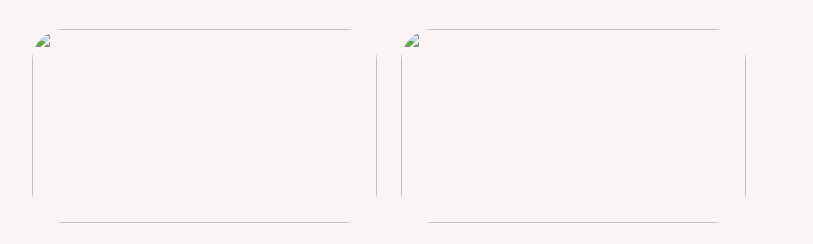
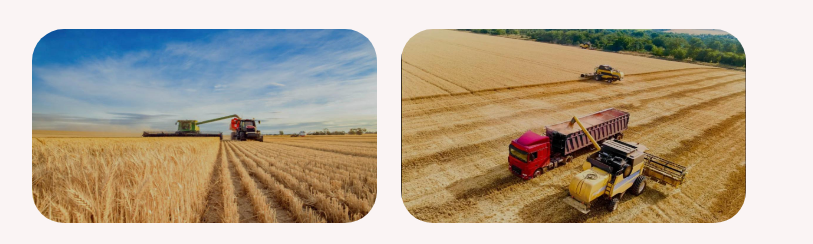
Before and after one commit to Antunes1010/projeto-acessibilidade, a plain HTML site: page index.html in a window 1280 px wide. Shown: the part 1604-1848 px from the top of the page, without its empty margins (251-1064 px from the left). Drawn offline with nearby package versions, Linux system fonts and the light colour scheme.

Commit message:
Update index.html

```diff
--- a/index.html
+++ b/index.html
@@ -39,7 +39,7 @@
                         class="btn btn-primary btn-lg botao-inicio fw-semibold">Quero
                         conhecer!</a>
                 </div>
-                <img src="img/imagem principal.jpeg" alt="A imagem apresenta o grupo musical Os mutantes, sao tres pessoas cantando em  dois microfones" title="Arcane é uma série animada da Netflix baseada no universo do jogo League of Legends, desenvolvido pela Riot Games. Lançada em 2021, a animação se destaca por sua qualidade visual impressionante, combinando elementos de 2D e 3D, e por sua narrativa bem construída." class="img/arcane Imagem oq é arcane.jpg" width="563" height="278">
+                <img src="img/IMG-20250427-WA0004.jpg" alt="A imagem apresenta o grupo musical Os mutantes, sao tres pessoas cantando em  dois microfones" title="Arcane é uma série animada da Netflix baseada no universo do jogo League of Legends, desenvolvido pela Riot Games. Lançada em 2021, a animação se destaca por sua qualidade visual impressionante, combinando elementos de 2D e 3D, e por sua narrativa bem construída." class="img/arcane Imagem oq é arcane.jpg" width="563" height="278">
 
               </div>
         </section>
@@ -62,11 +62,11 @@
 
                 <div class="row justify-content-md-center">
                     <div class="col-md-4">
-                        <img src="img/Imagem galeria Arcane-Season-2.webp"
+                        <img src="img/IMG-20250427-WA0004.jpg"
                             class="img-fluid rounded-5" loading="lazy">
                     </div>
                     <div class="col-md-4">
-                        <img src="img/imagem principal.jpeg" class="img-fluid rounded-5"
+                        <img src="img/IMG-20250427-WA0003.jpg" class="img-fluid rounded-5"
                             loading="lazy" width="345px" height="194px">
                     </div>
                 </div>
```
